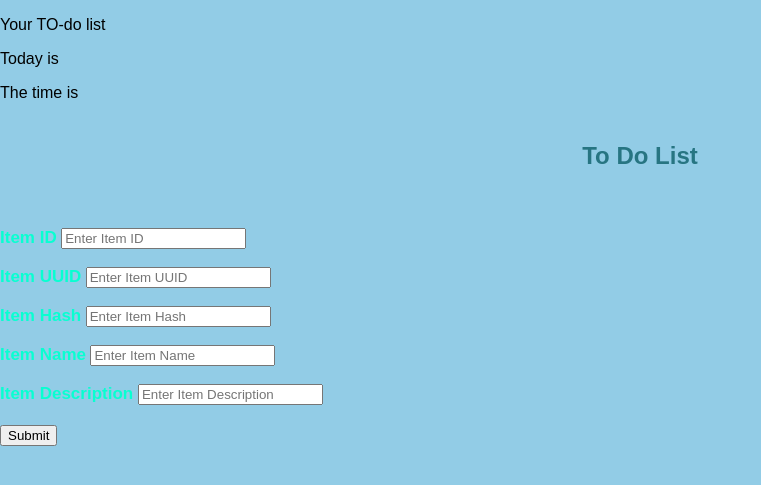
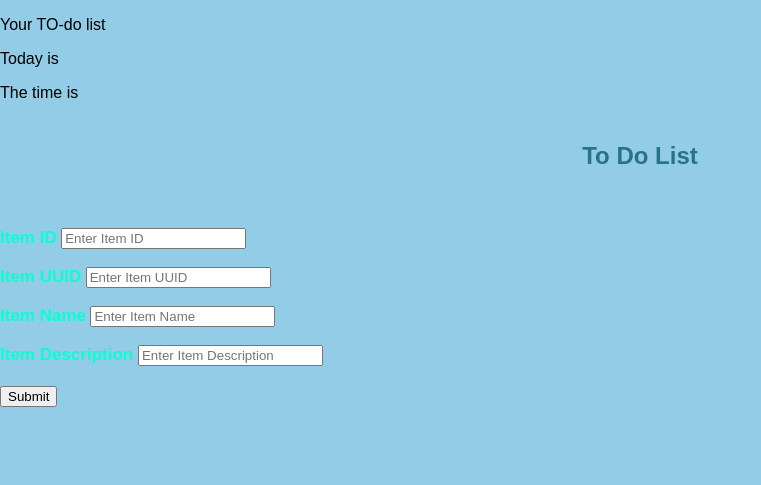
Before and after one commit to tanmaga13/gvc, a Flask app: template templates/index.html in a window 1280 px wide. Shown: the top 485 px of the page, without its empty margins (0-761 px from the left). Run offline with Flask 3, Linux system fonts and the light colour scheme; the template is opened without the code that fills it, so the values that code supplies are empty.

```diff
--- a/templates/index.html
+++ b/templates/index.html
@@ -20,9 +20,6 @@
         <label><b>Item UUID</b></label>
         <input type="text" name="itemUUID" id="itemUUID" placeholder="Enter Item UUID">
         <br><br>
-        <label><b>Item Hash</b></label>
-        <input type="text" name="itemHash" id="itemHash" placeholder="Enter Item Hash">
-        <br><br>
         <label><b>Item Name</b></label>
         <input type="text" name="itemName" id="itemName" placeholder="Enter Item Name">
         <br><br>
```
